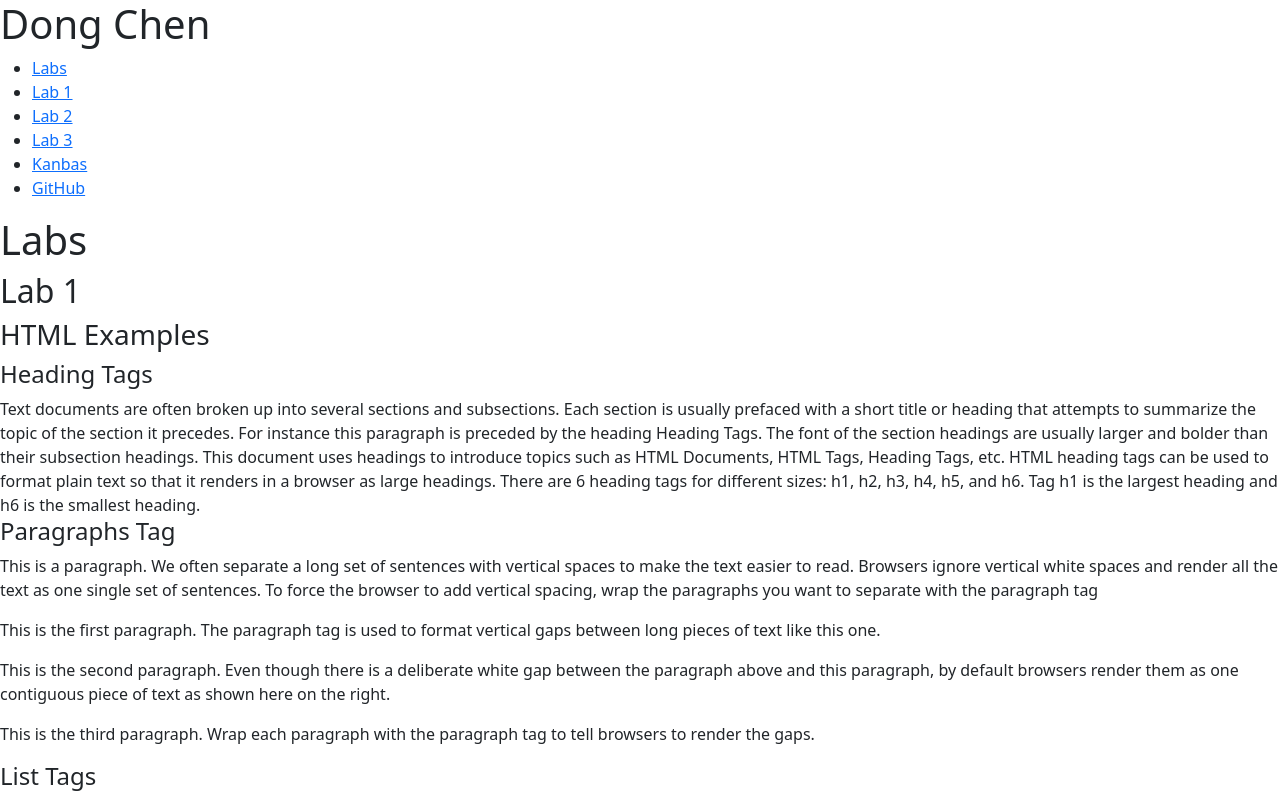
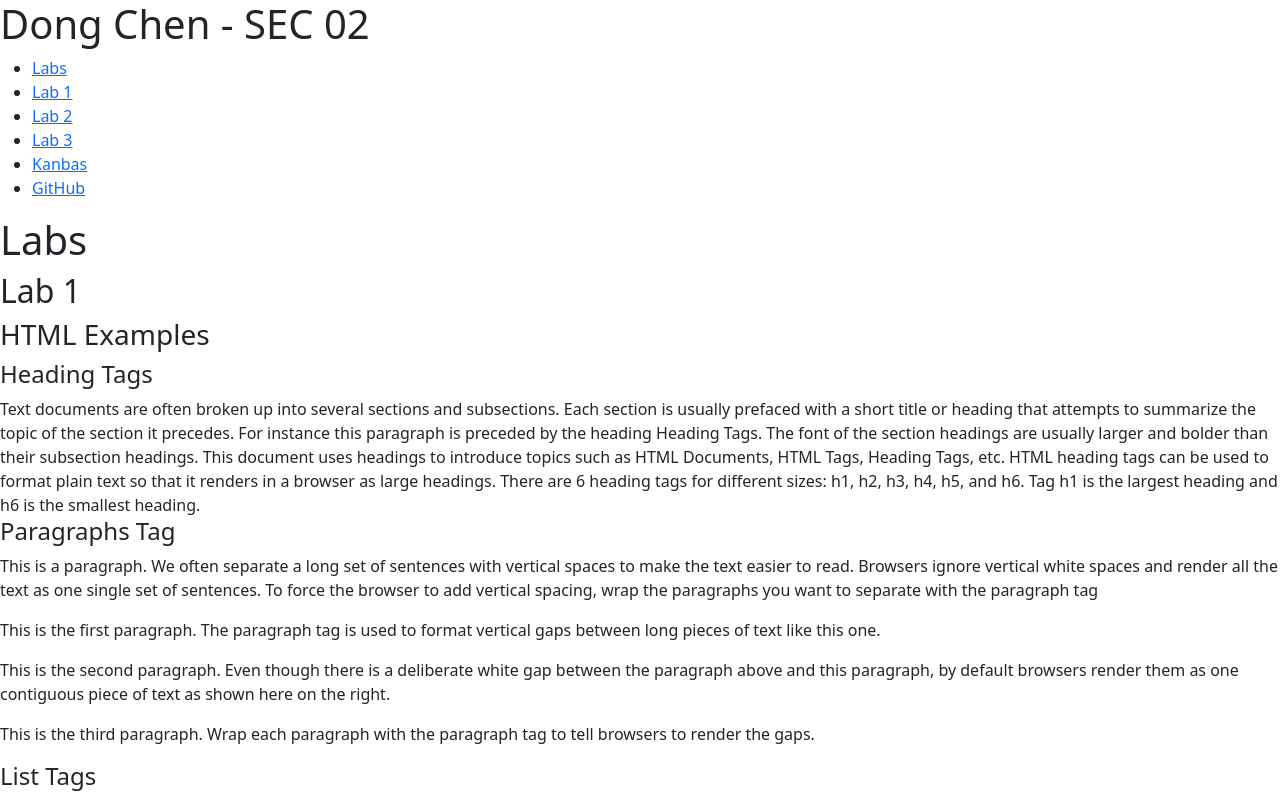
Before and after one commit to VivianDongChen/kanbas-react-web-app-cs5610-fa24, a React (Create React App) app: page /#/labs/Lab1 in a window 1280 px wide. Shown: the top 800 px of the page. Built offline with nearby package versions, Linux system fonts and the light colour scheme.

Commit message:
add section next to the name

```diff
--- a/src/Labs/index.tsx
+++ b/src/Labs/index.tsx
@@ -7,7 +7,7 @@ import Lab3 from "./Lab3"
 export default function Labs(){
   return (
     <div>
-      <h1>Dong Chen</h1>
+      <h1>Dong Chen - SEC 02</h1>
       <TOC />
       <h1>Labs</h1>
       <Routes>
```
